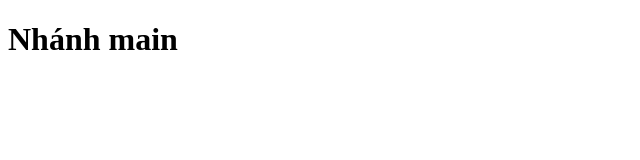
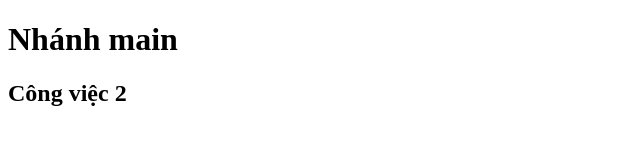
Before and after one commit to thanhlong1998-bit/duan6, a plain HTML site: page index.html in a window 1280 px wide. Shown: the whole page, without its empty margins (0-640 px from the left). Drawn offline with Linux system fonts and the light colour scheme.

Commit message:
2. congviec2 commit lan 1

```diff
--- a/index.html
+++ b/index.html
@@ -7,5 +7,6 @@
   </head>
   <body>
     <h1>Nhánh main</h1>
+    <h2>Công việc 2</h2>
   </body>
 </html>
```
